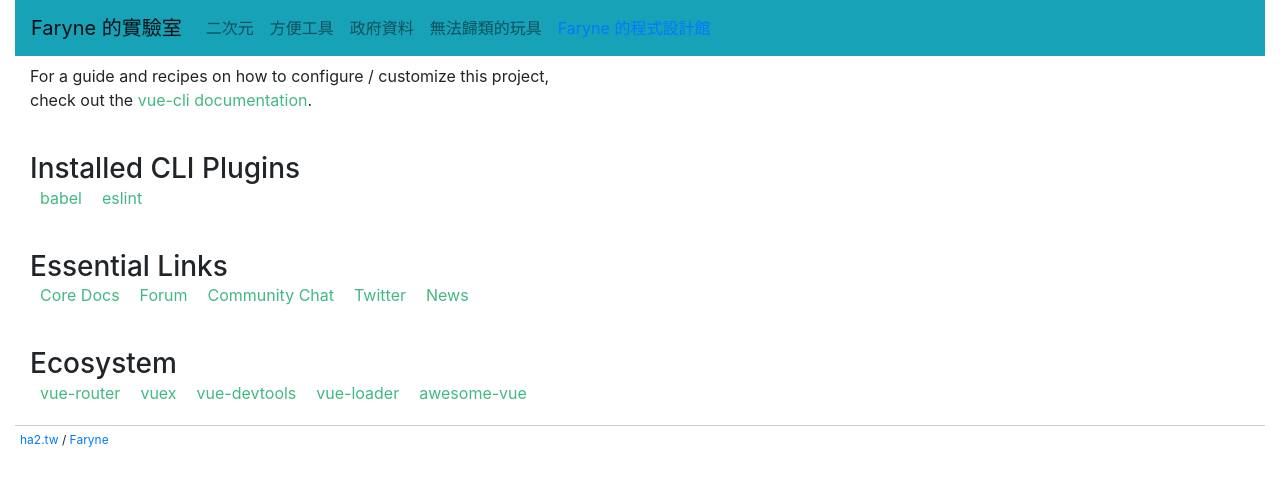
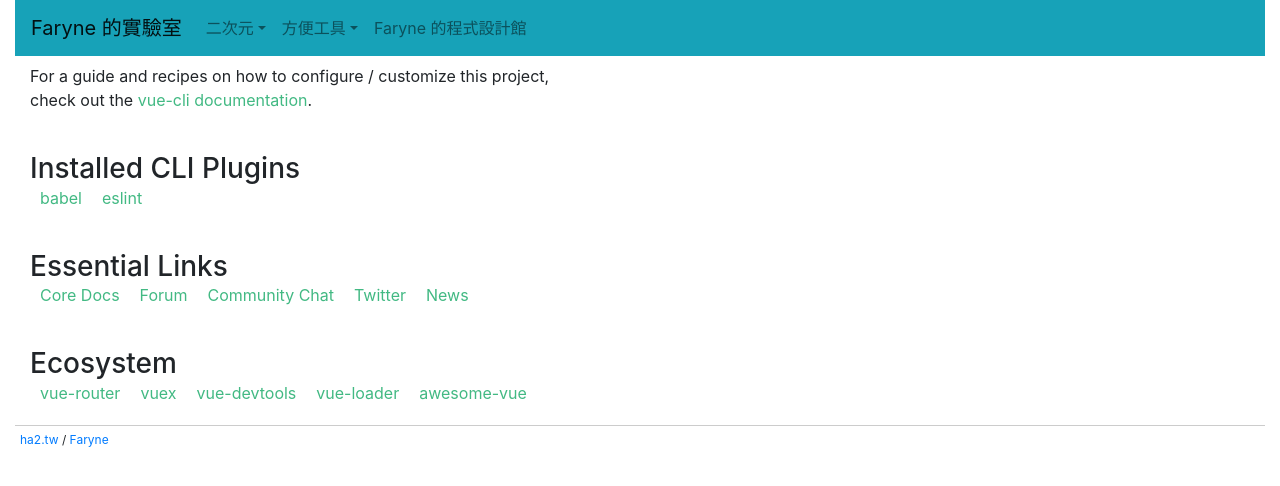
Before and after one commit to faryne/ha2.tw, a Vue app: page / in a window 1280 px wide. Shown: the top 486 px of the page. Built offline with nearby package versions, Linux system fonts and the light colour scheme; what v-video-embed, vue-loading-overlay would draw is missing.

Commit message:
20210411 commit

```diff
--- a/src/assets/js/currency.js
+++ b/src/assets/js/currency.js
@@ -6,7 +6,8 @@ export default {
         "Mega": "兆豐銀行",
         "BOT": "台灣銀行",
         "esun": "玉山銀行",
-        "cathay": "國泰世華銀行"
+        "cathay": "國泰世華銀行",
+        "land": "土地銀行"
     },
     currencies: {
         "AUD": "澳元",
--- a/src/components/elements/Header.vue
+++ b/src/components/elements/Header.vue
@@ -4,13 +4,19 @@
     <b-navbar-toggle target="nav-collapse"></b-navbar-toggle>
     <b-collapse id="nav-collapse" is-nav>
       <b-navbar-nav>
-        <b-nav-item>二次元</b-nav-item>
-        <b-nav-item>方便工具</b-nav-item>
-        <b-nav-item>政府資料</b-nav-item>
-        <b-nav-item>無法歸類的玩具</b-nav-item>
-        <b-nav-item>
-          <a href="http://program.faryne.tw/">Faryne 的程式設計館</a>
-        </b-nav-item>
+        <b-nav-item-dropdown text="二次元">
+          <b-dropdown-item href="https://nekomaid.web.app">難以名狀的抓圖器</b-dropdown-item>
+          <b-dropdown-item href="http://ha2.tw/moe_imouto">二次元常用英文 TAG</b-dropdown-item>
+          <b-dropdown-item href="/hololive">Hololive Schedules</b-dropdown-item>
+        </b-nav-item-dropdown>
+        <b-nav-item-dropdown text="方便工具">
+          <b-nav-item href="/rates">匯率</b-nav-item>
+        </b-nav-item-dropdown>
+<!--        <b-nav-item-dropdown text="政府資料">-->
+<!--          <b-nav-item href="https://ha2.tw/energy">台電用電量、各能源發電量及敦親睦鄰等資料</b-nav-item>-->
+<!--        </b-nav-item-dropdown>-->
+<!--        <b-nav-item>無法歸類的玩具</b-nav-item>-->
+        <b-nav-item href="http://program.faryne.tw/">Faryne 的程式設計館</b-nav-item>
       </b-navbar-nav>
 
     </b-collapse>
--- a/src/components/pages/rates/SubCurrency.vue
+++ b/src/components/pages/rates/SubCurrency.vue
@@ -1,9 +1,9 @@
 <template>
-  <div class="currrency-item">
-    <b-card-group deck v-if="show_type=='table'">
-      <b-card v-for="(data,key) in rawdata" :key="key">
-        <b-card-title align="center">{{key|getBankName}}</b-card-title>
-        <b-card-body>
+  <div class="currrency-item"  style="margin-top:10px">
+    <b-tabs vertical pills>
+      <b-tab v-for="(data,key) in rawdata" :key="'a' + key" :title="key|getBankName">
+        <b-row>
+          <b-col md="6">
             <b-table
                 striped hover :items="data"
                 :fields="[
@@ -24,10 +24,13 @@
               ]"
             >
             </b-table>
-        </b-card-body>
-      </b-card>
-    </b-card-group>
-    <g-chart v-else type="LineChart" :data="rawdata" :options="{title: ''}"></g-chart>
+          </b-col>
+          <b-col md="6">
+            <g-chart style="width:100%" type="LineChart" :data="data|singleBankRate" :options="{title: '曲線圖'}"></g-chart>
+          </b-col>
+        </b-row>
+      </b-tab>
+    </b-tabs>
   </div>
 </template>
 
@@ -40,10 +43,27 @@ export default {
   filters: {
     getBankName: function($obj){
       return currency.banks[$obj];
+    },
+    singleBankRate(input){
+      let data = [
+          ["日期", "買入價", "賣出價"]
+      ];
+
+      for (let i in input) {
+        data.push([
+            input[i].record_date,
+            input[i].buy_rate,
+            input[i].sell_rate
+        ])
       }
+
+      return data;
+    },
   },
   components: {
     GChart
+  },
+  computed: {
   },
   props: {
     currency: {
--- a/src/components/pages/rates/index.vue
+++ b/src/components/pages/rates/index.vue
@@ -16,13 +16,9 @@
             <option selected v-for="(v, k) in currencies" :value="k" :key="v">{{v}} - {{k}}</option>
           </select>
         </div>
-<!--        <b-form-group>-->
-<!--          <b-form-radio-group :model="show_type">-->
-<!--            <b-form-radio value="table" :checked="show_type == 'table'">列表</b-form-radio>-->
-<!--            <b-form-radio value="chart" :checked="show_type == 'chart'">曲線圖</b-form-radio>-->
-<!--          </b-form-radio-group>-->
-<!--        </b-form-group>-->
-        <button type="button" class="btn btn-primary" @click="getByDateRange">搜尋</button>
+        <button type="button" class="btn btn-primary" @click="getByDateRange">
+          <i class="fa fa-search-dollar">搜尋</i>
+        </button>
       </form>
     </b-col>
     <b-col md="9">
```
Lines whose indentation alone changed are shown as unchanged.
